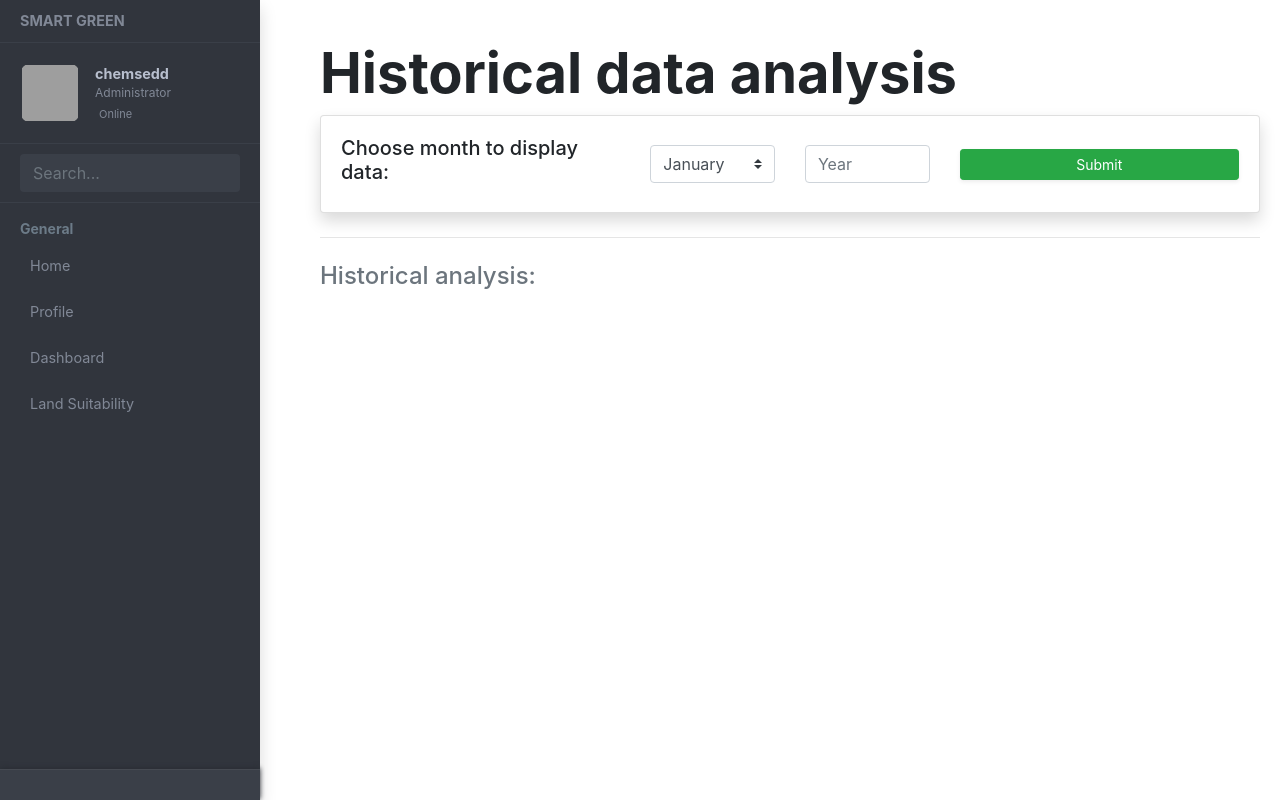
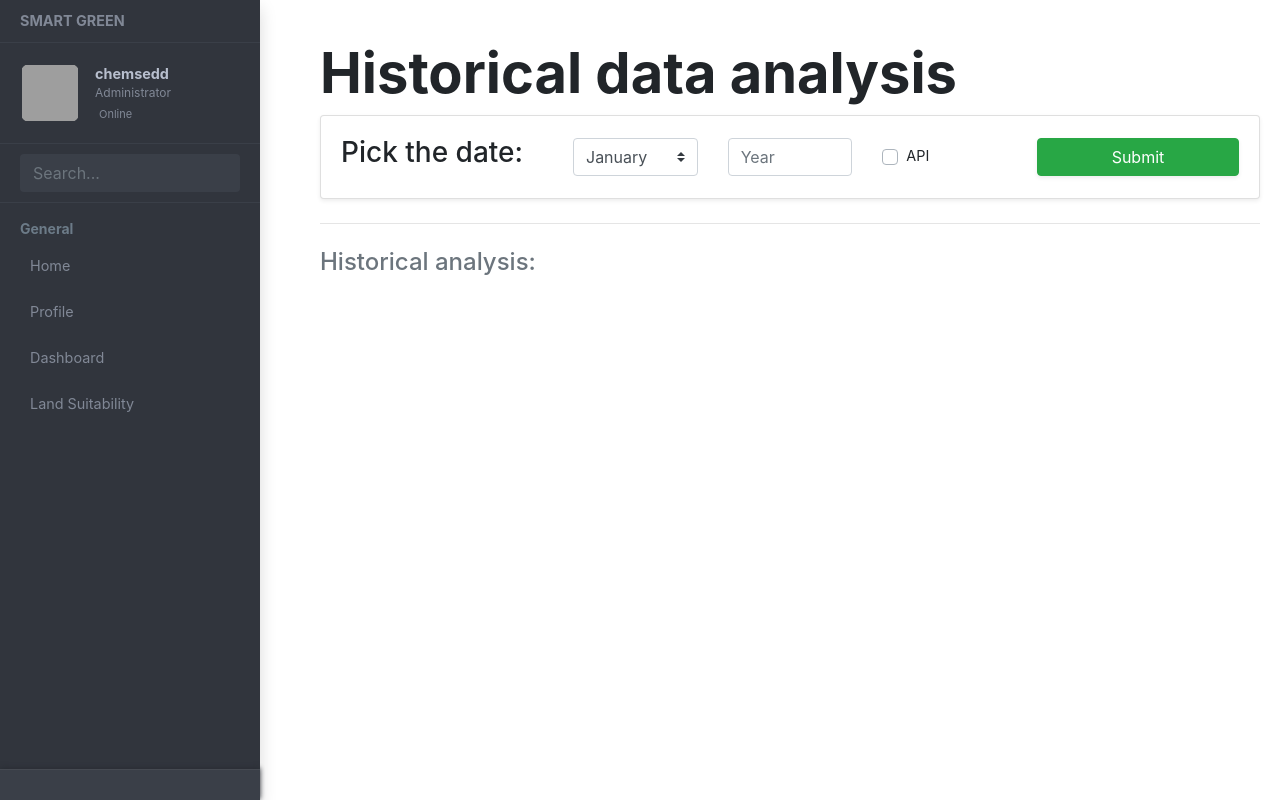
Before and after one commit to chemsedd/Smart-Green, a Django app: page /dashboard/historical in a window 1280 px wide. Run offline with Django 3.2, Linux system fonts and the light colour scheme; a user stored in the database is signed in; some libraries are stand-ins or nearby versions; grey boxes are pictures that could not be loaded.

Commit message:
Added API checkbox on historical data (fixed navbar API button)

```diff
--- a/sg_dashboard/scripts/requestdata.py
+++ b/sg_dashboard/scripts/requestdata.py
@@ -31,7 +31,6 @@ def get_month_records(year, month: str):
     }
     for rec in records.values():
         results['Days'].append(rec)
-    # Return results
     return results
 
 
--- a/sg_dashboard/templates/sg_dashboard/components/date_picker.html
+++ b/sg_dashboard/templates/sg_dashboard/components/date_picker.html
@@ -1,8 +1,8 @@
-<div class="card shadow">
+<div class="card shadow-sm">
     <div class="card-body">
         <div class="row align-items-center">
-            <div class="col-md-4">
-                <h5>Choose month to display data:</h5>
+            <div class="col-md-3">
+                <h3>Pick the date:</h3>
             </div>
             <div class="col-md-2">
                 <select id="monthInput" class="browser-default custom-select">
@@ -11,8 +11,14 @@
             <div class="col-md-2">
                 <input type="number" min="2009" max="2019" class="form-control" id="yearInput" placeholder="Year">
             </div>
-            <div class="col-md-4">
-                <button class="btn btn-sm btn-success w-100 shadow-sm" onclick="get_data_page()">Submit</button>
+            <div class="col-md-2">
+                <div class="custom-control custom-checkbox">
+                    <input type="checkbox" class="custom-control-input" id="api">
+                    <label class="custom-control-label" for="api">API </label>
+                </div>
+            </div>
+            <div class="col-md-3">
+                <button class="btn btn-success w-100 shadow-sm" onclick="get_data_page()">Submit</button>
             </div>
         </div>
     </div>
--- a/sg_dashboard/templates/sg_dashboard/historical_empty.html
+++ b/sg_dashboard/templates/sg_dashboard/historical_empty.html
@@ -32,7 +32,11 @@
     function get_data_page() {
         var $_year = $('#yearInput').val();
         var $_month = $('#monthInput').val();
-        $(location).attr('href', `http://localhost:8000/dashboard/historical/${$_year}/${$_month}/`);
+        if ($('#api').is(':checked')) {
+            $(location).attr('href', `http://localhost:8000/dashboard/api/${$_year}/${$_month}/`);
+        } else {
+            $(location).attr('href', `http://localhost:8000/dashboard/historical/${$_year}/${$_month}/`);
+        }
     }
 
     // Populating the Month select element
--- a/sg_dashboard/urls.py
+++ b/sg_dashboard/urls.py
@@ -6,8 +6,7 @@ urlpatterns = [
     path('historical', views.historical_empty, name='sg-historical-empty'),
     path('historical/<int:year>/<str:month>/',
          views.historical, name='sg-historical'),
-    path('land-suitability', views.land_suitability, name='sg-land-suitability'),
     path('api/<int:year>/<str:month>/',
          views.historical_api, name='sg-historical-api'),
-    path('data', views.data, name='sg-dashboard-data'),
+    path('land-suitability', views.land_suitability, name='sg-land-suitability'),
 ]
--- a/sg_dashboard/views.py
+++ b/sg_dashboard/views.py
@@ -24,7 +24,7 @@ def index(request):
 
 
 #
-#
+# Historical data page - with date picker
 #
 @login_required
 def historical_empty(request):
@@ -36,23 +36,16 @@ def historical_empty(request):
 #
 @login_required
 def historical(request, year, month):
-    return render(request, 'sg_dashboard/historical.html', context={'title': 'Historical', 'year': year, 'month': month})
+    return render(request, 'sg_dashboard/historical.html', context={'title': 'Historical data', 'year': year, 'month': month})
 
 
 #
 # Get data from the database about the month and the year and provide it for API requests
 #
 def historical_api(reques, year, month):
-    results = get_month_records(year, month)
+    month_ = month.capitalize()
+    results = get_month_records(year, month_)
     return JsonResponse(results)
-
-
-#
-#   Data page (for API)
-#
-def data(request):
-    response = get_data()
-    return JsonResponse(response)
 
 
 PATH = 'D:\works\master-2\smart_green\sg_dashboard\scripts\lstm_model'
--- a/sg_home/templates/sg_home/components/navbar.html
+++ b/sg_home/templates/sg_home/components/navbar.html
@@ -24,7 +24,7 @@
                     API
                 </a>
                 <div class="dropdown-menu" aria-labelledby="navbarDropdown">
-                    <a class="dropdown-item" href="{% url 'sg-dashboard-data' %}" target="_blank">Data JSON</a>
+                    <a class="dropdown-item" href="{% url 'sg-historical-empty' %}" target="_blank">Data JSON</a>
                     <div class="dropdown-divider"></div>
                     <a class="dropdown-item" href="#">Something else here</a>
                 </div>
```
Also changed, not shown: sg_dashboard/templates/sg_dashboard/index.html (+7 -3 lines), db.sqlite3.
